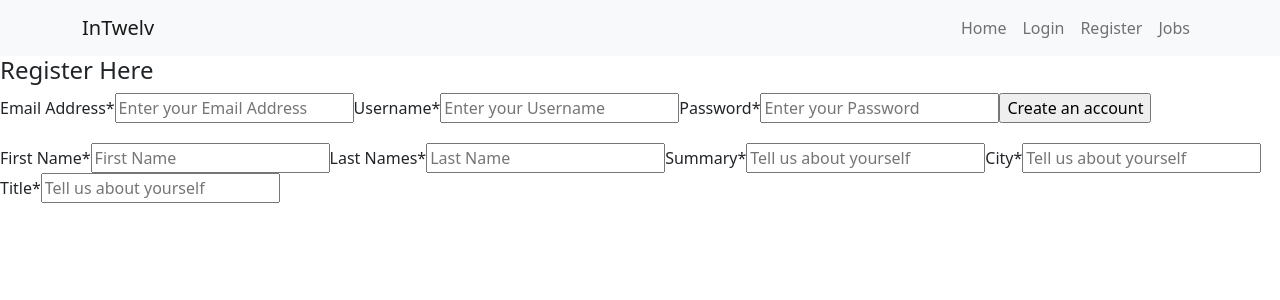
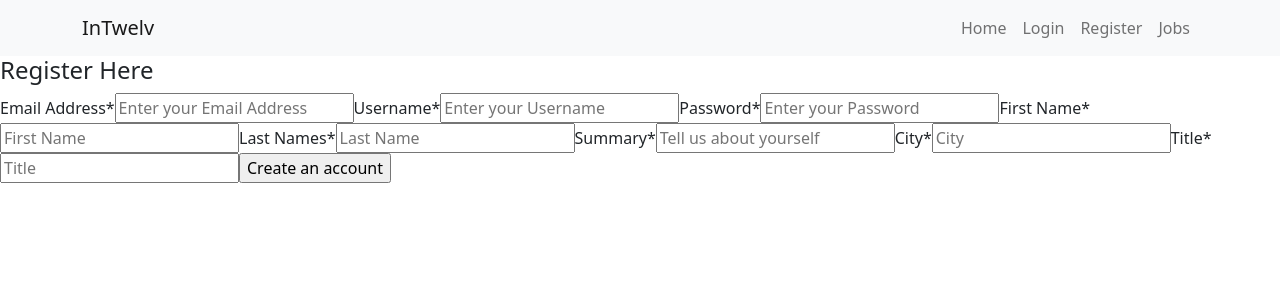
Before and after one commit to JonDRamos/JobProfile-Project, a React (Create React App) app: page /Register in a window 1280 px wide. Shown: the top 300 px of the page. Built offline with nearby package versions, Linux system fonts and the light colour scheme.

Commit message:
used Math.random() & sort() for random profiles

```diff
--- a/src/Home.js
+++ b/src/Home.js
@@ -2,9 +2,11 @@ import { useState, useEffect } from 'react';
 import axios from 'axios';
 import { Card, Button } from 'react-bootstrap';
 
+
+
 function Home() {
   const [cards, setCards] = useState([]);
-  const [visibleCards, setVisibleCards] = useState(12);
+  const [visibleCards, setVisibleCards] = useState(18);
 
  function handleLoadMore() {
    setVisibleCards(prev => prev + 6);
@@ -12,9 +14,13 @@ function Home() {
 
   useEffect(() => {
     axios.get('http://localhost:3001/profiles')
-      .then(response => setCards(response.data))
+      .then(response => {
+        const shuffledCards = response.data.sort(() => Math.random() - 0.5);
+        setCards(shuffledCards);
+      })
       .catch(error => console.error(error));
   }, []);
+
 
   useEffect(() => {
     function handleScroll() {
--- a/src/Register.js
+++ b/src/Register.js
@@ -46,27 +46,26 @@ function Register() {
 
         <label htmlFor="username">Username*</label>
         <input className="textInput" type="username" name="username" onChange={(e) => {setUsername(e.target.value)}} placeholder="Enter your Username" required />
+
         <label htmlFor="password">Password*</label>
-
         <input className="textInput" type="password" name="password" onChange={(e) => {setPassword(e.target.value)}} placeholder="Enter your Password" required />
-
-        <input className="button" type="submit" onClick={register} value="Create an account" />
-        <h1 style={{fontSize: '15px', textAlign: 'center', marginTop: '20px'}}>{registerStatus}</h1>
-
-
 
         <label htmlFor="firstname">First Name*</label>
         <input className="textInput" type="text" name="firstname" onChange={(e) => {setFirstname(e.target.value)}} placeholder="First Name" required />
         <label htmlFor="lastname">Last Names*</label>
         <input className="textInput" type="text" name="lastname" onChange={(e) => {setLastname(e.target.value)}} placeholder="Last Name" required />
+
         <label htmlFor="summary">Summary*</label>
         <input className="textInput" type="text" name="summary" onChange={(e) => {setSummary(e.target.value)}} placeholder="Tell us about yourself" required />
 
         <label htmlFor="city">City*</label>
-        <input className="textInput" type="text" name="city" onChange={(e) => {setCity(e.target.value)}} placeholder="Tell us about yourself" required />
+        <input className="textInput" type="text" name="city" onChange={(e) => {setCity(e.target.value)}} placeholder="City" required />
+
         <label htmlFor="title">Title*</label>
-        <input className="textInput" type="text" name="title" onChange={(e) => {setTitle(e.target.value)}} placeholder="Tell us about yourself" required />
+        <input className="textInput" type="text" name="title" onChange={(e) => {setTitle(e.target.value)}} placeholder="Title" required />
 
+        <input className="button" type="submit" onClick={register} value="Create an account" />
+        <h1 style={{fontSize: '15px', textAlign: 'center', marginTop: '20px'}}>{registerStatus}</h1>
 
       </form>
     </div>
```
